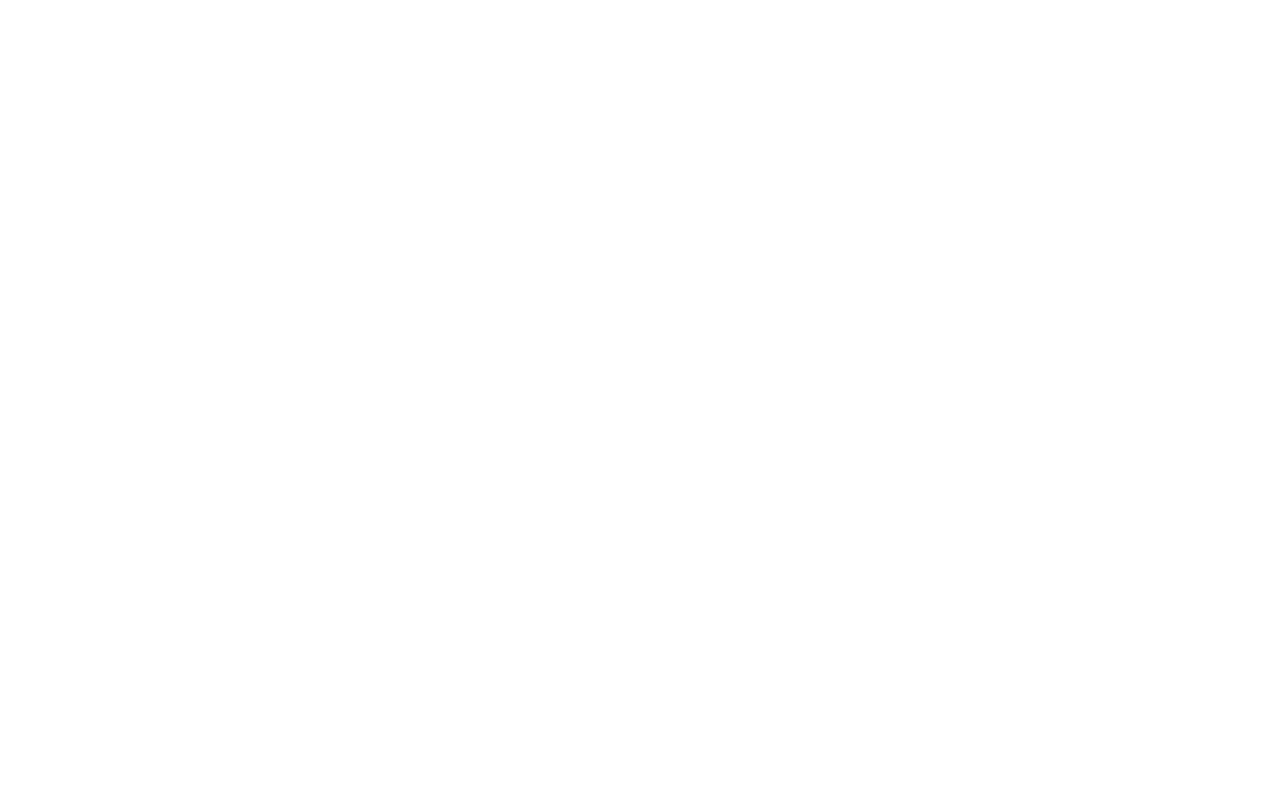
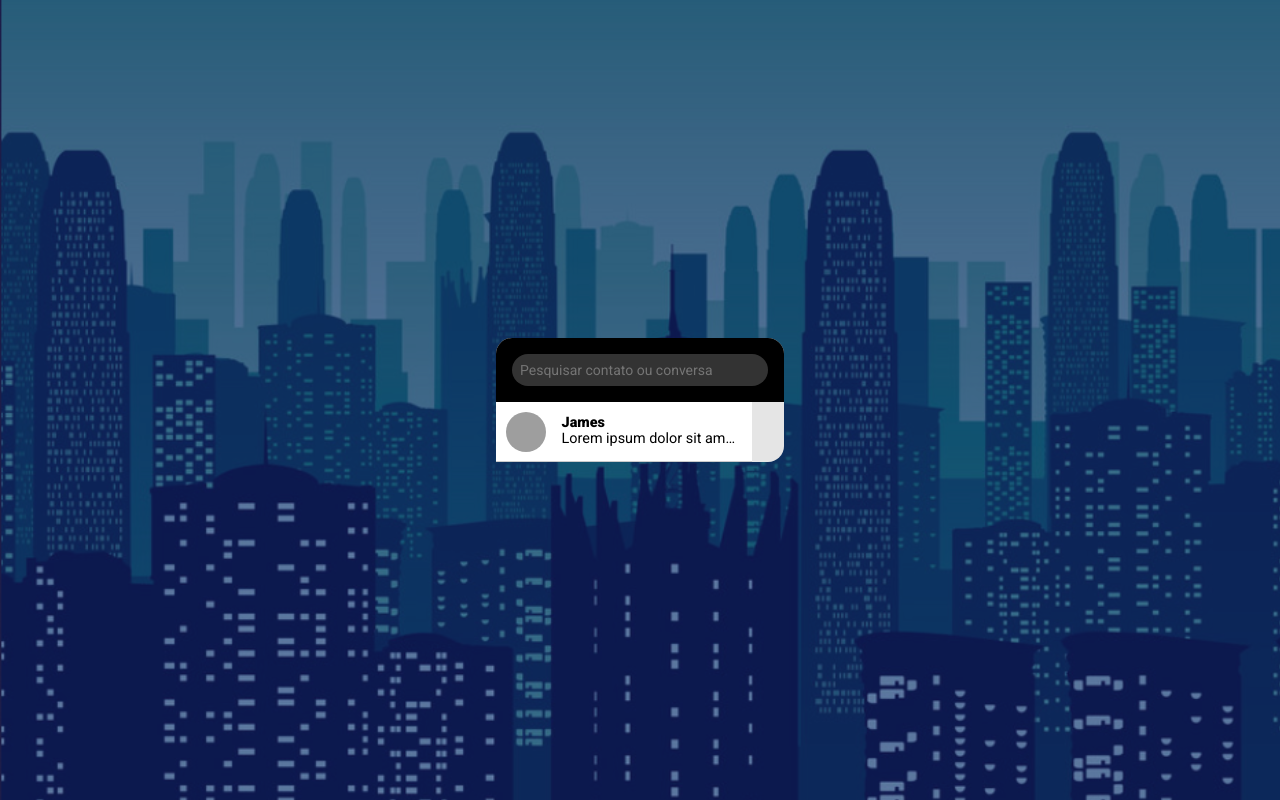
Before and after one commit to DaniMagaiver/frontAps1Sem2021, an Angular app: page /detalhes in a window 1280 px wide. Before the commit this address led to /. Built offline with nearby package versions, Linux system fonts and the light colour scheme; grey boxes are pictures that could not be loaded.

Commit message:
Criacao de componente detalhes

```diff
--- a/src/app/app-routing.module.ts
+++ b/src/app/app-routing.module.ts
@@ -1,6 +1,8 @@
 import { LayoutComponent } from './layout/layout.component';
 import { NgModule } from '@angular/core';
 import { Routes, RouterModule } from '@angular/router';
+import { DetalhesComponent } from './pages/detalhes/detalhes.component';
+import { DetalhesModule } from './pages/detalhes/detalhes.module';
 
 const routes: Routes = [
   {
@@ -25,10 +27,10 @@
           ),
       },
       {
-        path:'detalhes/:id',
+        path:'detalhes',
         loadChildren: () =>
-        import('./pages/main-page/main-page.module').then(
-          (m) => m.MainPageModule
+        import('./pages/detalhes/detalhes.module').then(
+          (m) => m.DetalhesModule
         ),
       }
     ],
--- /dev/null
+++ b/src/app/pages/detalhes/detalhes-page.routing.module.ts
@@ -0,0 +1,11 @@
+import { RouterModule, Routes } from '@angular/router';
+import { NgModule } from '@angular/core';
+import { DetalhesComponent } from './detalhes.component';
+
+const routes: Routes = [{ path: '', component: DetalhesComponent }];
+
+@NgModule({
+  imports: [RouterModule.forChild(routes)],
+  exports: [RouterModule]
+})
+export class DetalhesPageRoutingModule {}
--- /dev/null
+++ b/src/app/pages/detalhes/detalhes.component.html
@@ -0,0 +1,13 @@
+<div class="main-page">
+    <div class="nav-bar">
+        <app-nav-bar (contatoOuConversa)="receberContatoOuConversaPesquisado($event)"></app-nav-bar>
+    </div>
+    <div class="content">
+        <div class="contacts">
+            <app-contacts></app-contacts>
+        </div>
+        <div class="chat">
+
+        </div>
+    </div>
+</div>
--- /dev/null
+++ b/src/app/pages/detalhes/detalhes.component.scss
@@ -0,0 +1,19 @@
+@import "src/styles.scss";
+.main-page {
+  max-width: 90vw;
+  max-height: 90vw;
+  background-color: $background-color-main;
+  display: flex;
+  flex-direction: column;
+  border-radius: $page-border;
+  position: relative;
+  img{
+      max-height: 500px;
+      width: auto;
+  }
+
+  .content{
+    display: flex;
+    flex-direction: row;
+  }
+}
--- /dev/null
+++ b/src/app/pages/detalhes/detalhes.component.ts
@@ -0,0 +1,18 @@
+import { Component, OnInit } from '@angular/core';
+
+@Component({
+  selector: 'app-detalhes',
+  templateUrl: './detalhes.component.html',
+  styleUrls: ['./detalhes.component.scss']
+})
+export class DetalhesComponent implements OnInit {
+  valorDigitado: string;
+
+  constructor() { }
+
+  ngOnInit(): void {
+  }
+  receberContatoOuConversaPesquisado(valorDigitado:string){
+    this.valorDigitado = valorDigitado;
+}
+}
--- a/src/app/pages/pages.module.ts
+++ b/src/app/pages/pages.module.ts
@@ -2,10 +2,11 @@
 import { CommonModule } from '@angular/common';
 import { NgModule } from '@angular/core';
 import { LoginModule } from './login/login.module';
+import { DetalhesModule } from './detalhes/detalhes.module';
 
 @NgModule({
   declarations: [],
-  imports: [CommonModule, LoginModule, MainPageModule],
+  imports: [CommonModule, LoginModule, MainPageModule,DetalhesModule],
   exports: [],
 })
 export class PagesModule {}
```
Also changed, not shown: src/app/pages/detalhes/detalhes.module.ts (added, +13 -0 lines), 1 other file (tests, documents, lock files or other folders).
